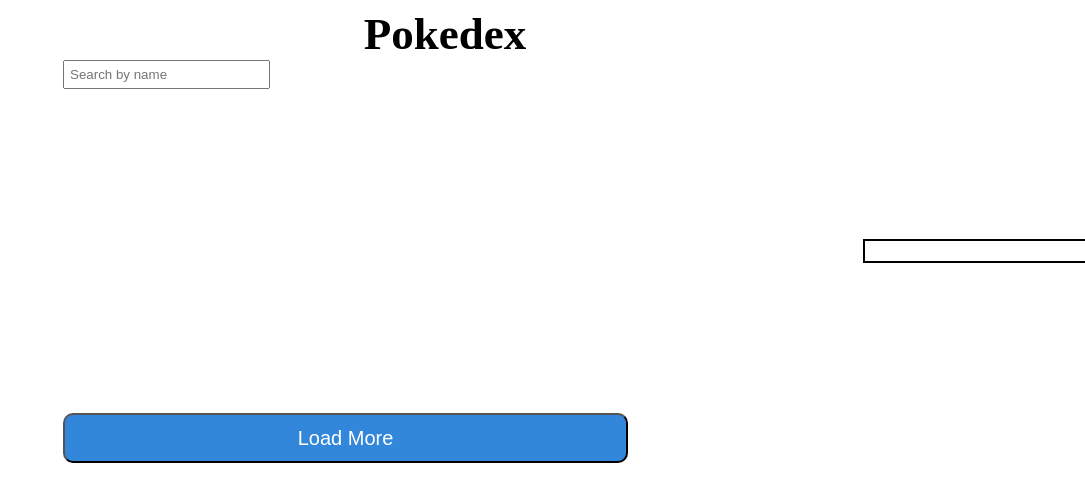
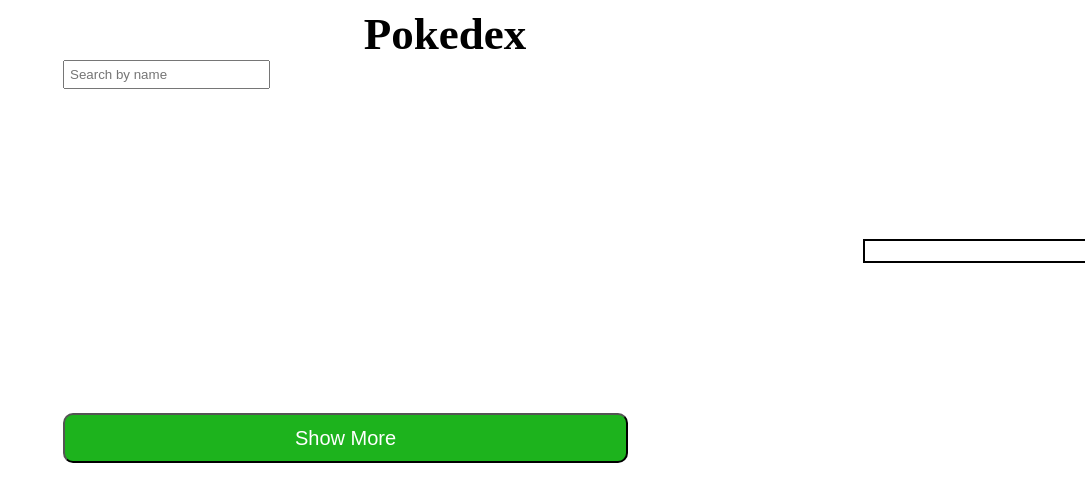
Before and after one commit to Strifusha/react_project, a React (Create React App) app in the folder pokedex/: page / in a window 1280 px wide. Shown: the top 502 px of the page, without its empty margins (195-1280 px from the left). Built offline with nearby package versions, Linux system fonts and the light colour scheme.

Commit message:
two classes added

```diff
--- a/pokedex/src/App.js
+++ b/pokedex/src/App.js
@@ -8,13 +8,12 @@
   return (
     <div>
       <Title/>
-      <SearchPanel/>
+      <SearchPanel text='Search by name'/>
       <div id="twoSections">
         <PokemonList/>
         <FullInfo/>
       </div>
-      <ShowMoreBtn/>
-
+      <ShowMoreBtn text='Show More' bgColor ='green'/>
     </div>
   );
 }
--- a/pokedex/src/components/FullInfo/FullInfo.js
+++ b/pokedex/src/components/FullInfo/FullInfo.js
@@ -1,4 +1,4 @@
-import React from 'react';
+import React, {Component} from 'react';
 import './FullInfo.css';
 
 // function handlerMoreDetails() {
@@ -26,8 +26,10 @@
 //                           </div>`
 // }
 
-function FullInfo(){
-    return <section id="big-pokemon-section" />
+class FullInfo extends Component {
+    render() {
+        return <section id="big-pokemon-section" />
+    }
 }
 
 export default FullInfo;
--- a/pokedex/src/components/PokemonList/PokemonList.js
+++ b/pokedex/src/components/PokemonList/PokemonList.js
@@ -1,4 +1,4 @@
-import React from "react";
+import React, {Component} from "react";
 import './PokemonList.css';
 
 // getPokemons();
@@ -83,8 +83,11 @@
 //      return statsHtml;
 // }
 
-function PokemonList(){
-    return   <section id="pokemons-container" />
+////
+class PokemonList extends Component {
+    render() {
+        return   <section id="pokemons-container" />
+    }
 }
 
-export default PokemonList;
+ export default PokemonList;
--- a/pokedex/src/components/SearchPanel/SearchPanel.js
+++ b/pokedex/src/components/SearchPanel/SearchPanel.js
@@ -1,4 +1,5 @@
 import React from "react";
+import PropTypes from 'prop-types';
 import './SearchPanel.css';
 
 // let allPokemonsList = [];
@@ -17,10 +18,15 @@
 
 // searchInput.addEventListener('input', findPokemon);
 
-function SearchPanel(){
+function SearchPanel({text}){
     return (<label>
-        <input type="text" class="reach-panel" placeholder="Search by name" />
+        <input type="text" className="reach-panel" placeholder={text} />
         </label>)
 }
 
+SearchPanel.propTypes = {
+    title: PropTypes.string,
+    description: PropTypes.string
+}
+
 export default SearchPanel;
--- a/pokedex/src/components/ShowMoreBtn/ShowMoreBtn.css
+++ b/pokedex/src/components/ShowMoreBtn/ShowMoreBtn.css
@@ -4,8 +4,11 @@
     height: 50px;
     margin: 0 100px;
     border-radius: 10px;
-    background-color:#3387db;
     color: #ffffff;
     font-size: 20px;
     text-transform: capitalize;
 }
+
+#loadBtn.green {
+    background: rgb(29, 179, 29);
+}
--- a/pokedex/src/components/ShowMoreBtn/ShowMoreBtn.js
+++ b/pokedex/src/components/ShowMoreBtn/ShowMoreBtn.js
@@ -1,4 +1,5 @@
 import React from 'react';
+import PropTypes from 'prop-types';
 import './ShowMoreBtn.css';
 
 // let counter = createCounter();
@@ -14,9 +15,16 @@
 // }
 // handleLoadBtn.addEventListener('click', () => getPokemons(counter()));
 
-function ShowMoreBtn () {
-    return (<button id="loadBtn">Load More</button>)
-
+function ShowMoreBtn ({text, bgColor}) {
+    return (<button id = "loadBtn"
+                className={bgColor}>
+                {text}
+            </button>)
 }
 
+ShowMoreBtn.propTypes = {
+    text: PropTypes.string.isRequired,
+    bgColor: PropTypes.string
+};
+
 export default ShowMoreBtn;
```
